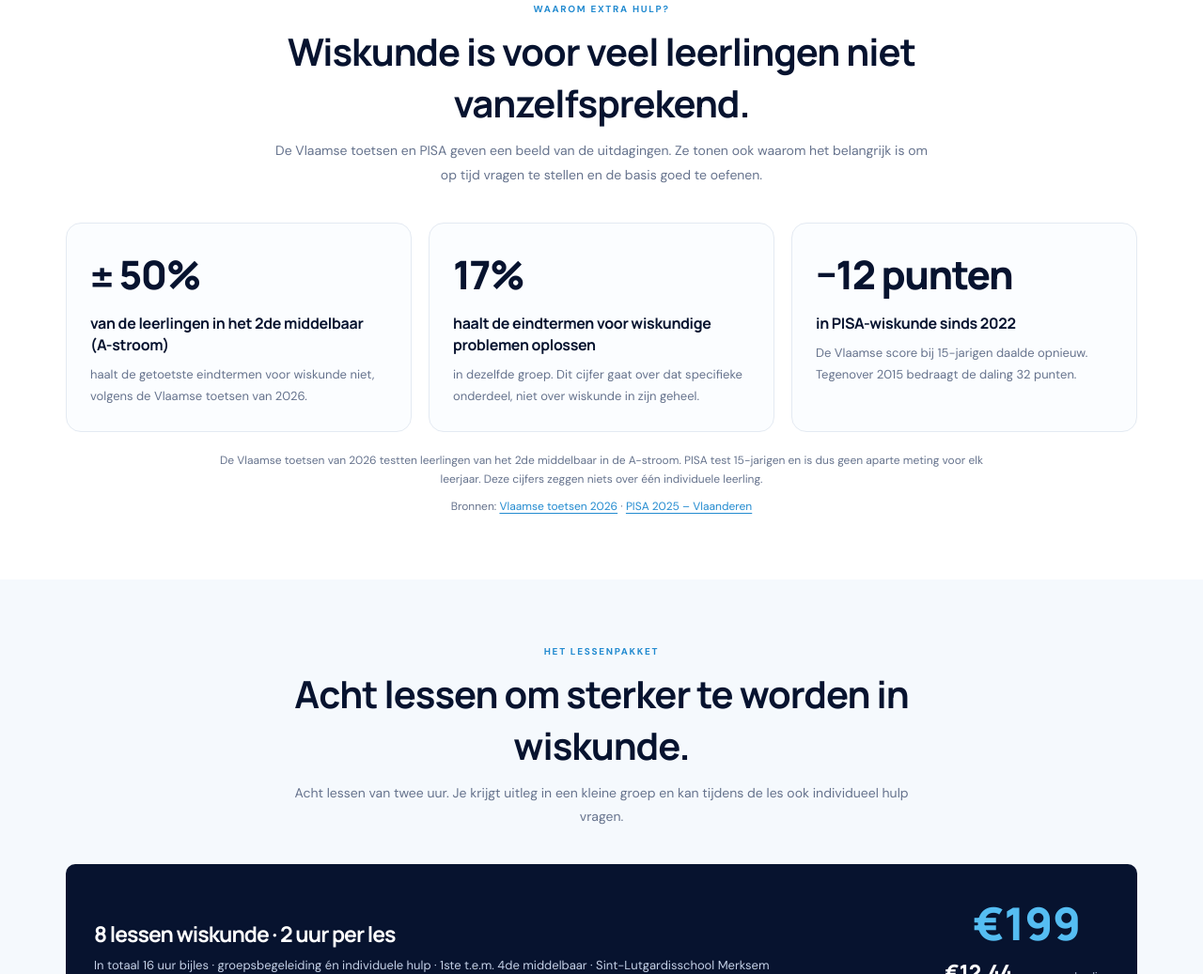
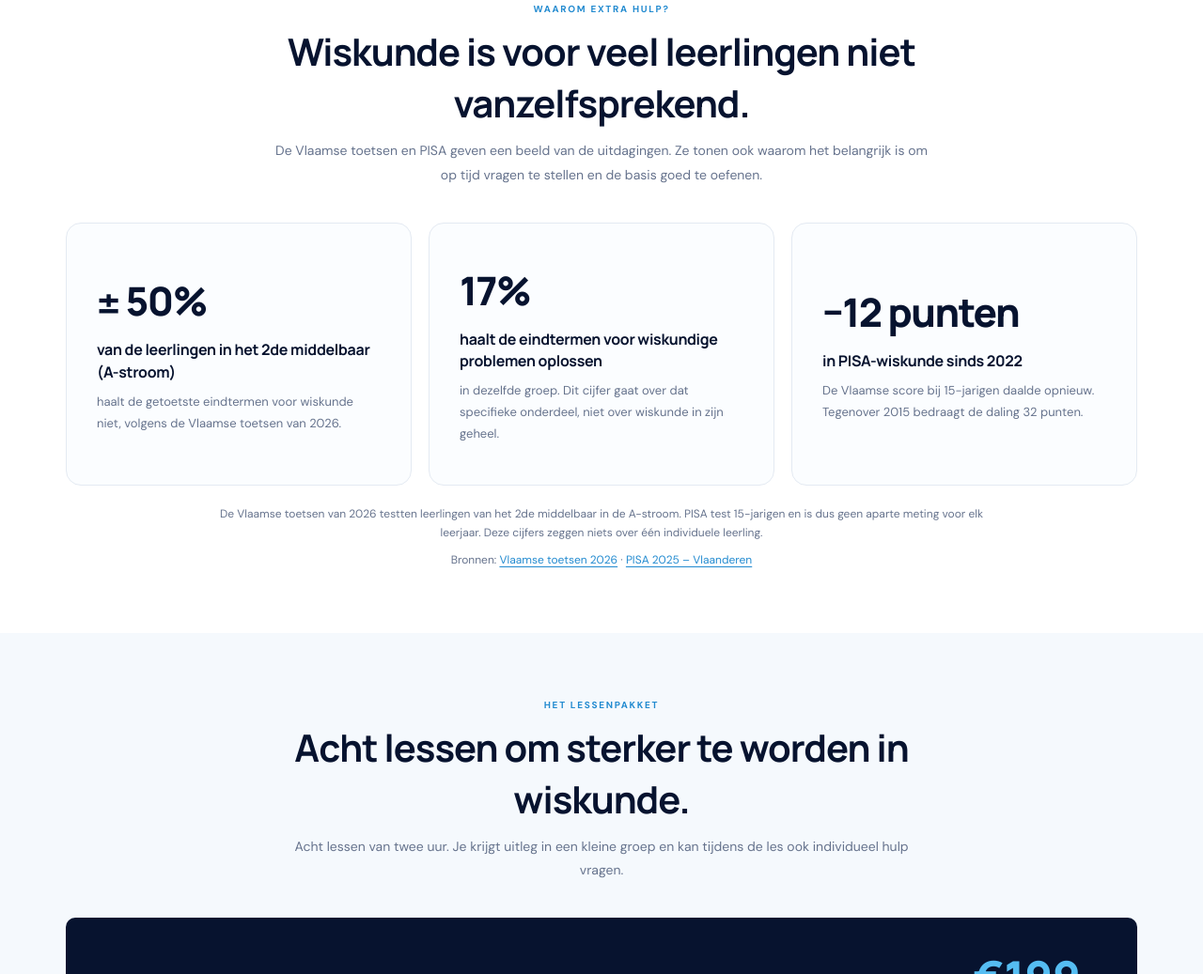
Before and after one commit to infostudents4u-coder/Students4U, a plain HTML site: page index.html in a window 1280 px wide. Shown: the part 1272-2309 px from the top of the page at 94% size. Drawn offline with Linux system fonts and the light colour scheme.

Commit message:
Update styles.css

```diff
--- a/styles.css
+++ b/styles.css
@@ -17,7 +17,9 @@ footer{background:#050e23;color:#aab8d0;padding:30px 0;font-size:11px}.foot{disp
 /* Heldere cijfers, zonder de resultaten groter voor te stellen dan ze zijn. */
 .facts-section{background:#fff}
 .facts-grid{display:grid;grid-template-columns:repeat(3,1fr);gap:18px}
-.fact-card{border:1px solid var(--line);border-radius:16px;padding:25px;background:#fbfdff}
+
+.fact-card{border:1px solid var(--line);border-radius:16px;padding:32px;background:#fbfdff;min-height:280px;display:flex;flex-direction:column;justify-content:center}
+
 .fact-number{font:800 clamp(30px,4vw,42px) Manrope,sans-serif;color:var(--navy);letter-spacing:-1.5px;margin-bottom:12px}
 .fact-card h3{font-size:16px;line-height:1.45;letter-spacing:-.3px;color:var(--navy);margin:0 0 9px}
 .fact-card p{font-size:13px;line-height:1.75;color:var(--muted);margin:0}
```
